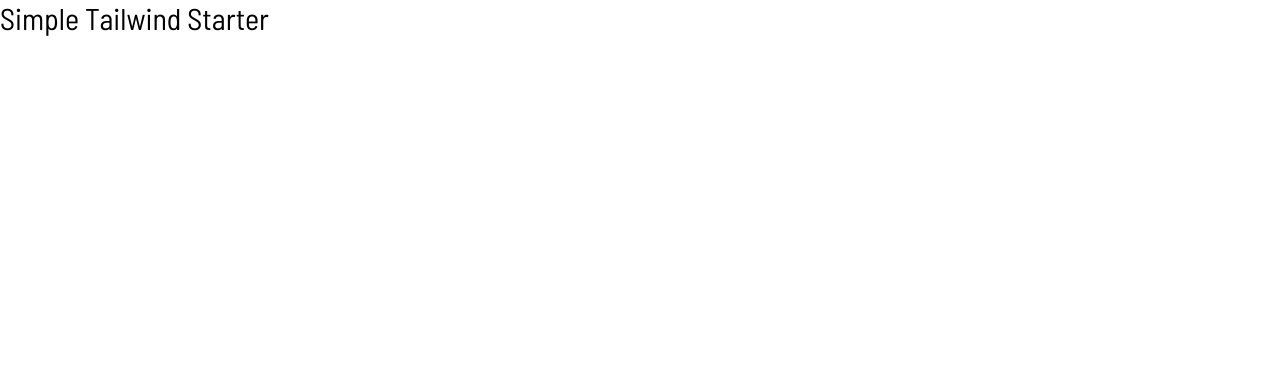
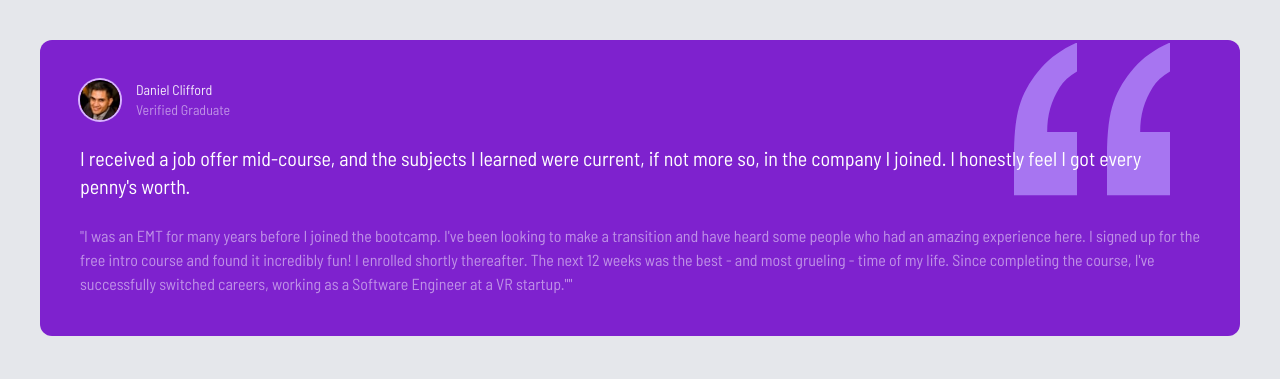
Before and after one commit to thepixelboy/testimonial-grid, a website: page index.html in a window 1280 px wide. Drawn offline with Linux system fonts and the light colour scheme.

Commit message:
feat: add first box

```diff
--- a/index.html
+++ b/index.html
@@ -13,7 +13,49 @@
     <link rel="stylesheet" href="css/style.css" />
     <title>Testimonial Grid</title>
   </head>
-  <body>
-    <h1 class="text-3xl">Simple Tailwind Starter</h1>
+  <body class="bg-gray-200">
+    <!-- Global container -->
+    <div class="container mx-auto max-w-7xl p-2 md:p-10">
+      <!-- Grid container -->
+      <div class="text-white">
+        <!-- Box 1 -->
+        <div class="relative p-10 rounded-xl bg-purple-700">
+          <!-- Quotes image -->
+          <img
+            src="images/bg-pattern-quotation.svg"
+            alt=""
+            class="absolute top-3 right-10 scale-125 md:top-7 md:right-24 md:scale-150"
+          />
+          <!-- Box header -->
+          <div class="flex z-10 space-x-4">
+            <img
+              src="images/image-daniel.jpg"
+              alt=""
+              class="w-10 h-10 rounded-full ring-2 ring-purple-300"
+            />
+            <div class="text-sm">
+              <h4 class="opacity-90">Daniel Clifford</h4>
+              <p class="opacity-50">Verified Graduate</p>
+            </div>
+          </div>
+          <!-- Large text -->
+          <p class="relative z-10 mt-6 text-xl">
+            I received a job offer mid-course, and the subjects I learned were
+            current, if not more so, in the company I joined. I honestly feel I
+            got every penny's worth.
+          </p>
+          <!-- Small text -->
+          <p class="mt-6 opacity-50">
+            "I was an EMT for many years before I joined the bootcamp. I've been
+            looking to make a transition and have heard some people who had an
+            amazing experience here. I signed up for the free intro course and
+            found it incredibly fun! I enrolled shortly thereafter. The next 12
+            weeks was the best - and most grueling - time of my life. Since
+            completing the course, I've successfully switched careers, working
+            as a Software Engineer at a VR startup.""
+          </p>
+        </div>
+      </div>
+    </div>
   </body>
 </html>
```
Also changed, not shown: css/style.css.
